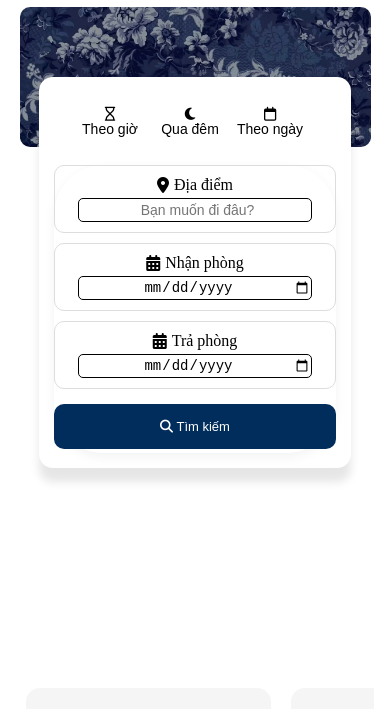
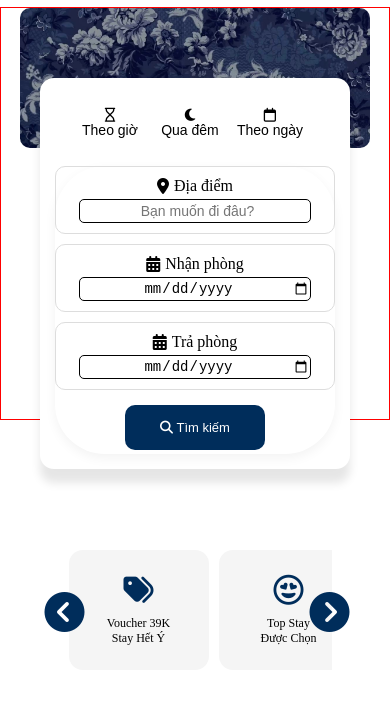
Before and after one commit to sonderverse08/Fose-Stay, a plain HTML site: page index.html in a window 390 px wide. Shown: the part 116-825 px from the top of the page. Drawn offline with Linux system fonts and the light colour scheme; some icons are missing.

Commit message:
continue

```diff
--- a/css/style.css
+++ b/css/style.css
@@ -730,7 +730,8 @@ button{
         flex-direction: column;
         align-items: center;
         padding: 0;
-        margin-bottom: 20px;
+        margin-bottom: 10px;
+        border: solid 1px red;
     }
 
     .sub-header-image {
@@ -748,6 +749,7 @@ button{
         margin: 0 auto;
         height: auto;
         padding: 15px;
+        margin-bottom: -120px;
     }
 
     .type-form {
@@ -779,15 +781,105 @@ button{
     .form-group::after { display: none; }
 
     .btn-search {
-        width: 100%;
+        width: 50%;
         margin: 5px 0 0 0;
         padding: 15px;
         border-radius: 10px;
     }
 
     /* ------------------------------------------- */
-    .suggestion-container,
-    .top-hotel,
+.suggestion-container{
+    display: flex;
+    flex-direction: row;
+    position: relative;
+    width: 70%;
+    margin: 0 auto;
+}
+
+.suggestion-wrapper{
+    overflow: hidden;
+    flex: 1;
+}
+
+.suggestion-track{
+    display: flex;
+    flex-direction: row;
+    align-items: center;
+    padding: 30px 10px;
+    justify-content: flex-start;
+    transition: transform 0.2s ease-in-out;
+    width: max-content;
+    width: 100%;
+}
+
+.suggestion-item{
+    display: flex;
+    flex-direction: column;
+    margin-right: 10px;
+    border-radius: 14px;
+    cursor: pointer;
+    align-items: center;
+    font-size: 12px;
+    flex: 0 0 140px;
+    height: 120px;
+    width: 120px;
+    justify-content: center;
+    text-align: center;
+    transition: all 0.3s;
+    background-color: #f5f5f5;
+
+}
+
+.suggestion-item:hover{
+    transform: scale(1.03);
+    background-color: #f5f5f5;
+    box-shadow: 0px 10px 15px rgba(0, 0, 0, 0.1);
+}
+
+.suggestion-icon{
+    font-size: 30px;
+    color: #002d5b;
+    margin-bottom: 8px;
+}
+
+button{
+    border: none;
+    cursor: pointer;
+    outline:none;
+    background-color: transparent;
+}
+
+.suggestion-btn {
+    display: flex;
+    justify-content: center;
+    align-items: center;
+    position: absolute;
+    top: 40%;
+    z-index: 1000;
+}
+
+.fa-circle-chevron-left, .fa-circle-chevron-right{
+    font-size: 40px;
+    color: #002d5b;
+    border: none;
+    outline: none;}
+
+.prev {
+    left: -14px;
+}
+
+.next {
+    right: -18px;
+}
+
+
+
+/*--------------------------------------------*/
+
+.exploration h2{
+    margin-left: 20px !important;
+}
+      .top-hotel,
     .advise {
         width: 92% !important;
         margin: 0 auto !important;
@@ -820,7 +912,6 @@ button{
     }
 }
 
-
 @media screen and (min-width: 481px) {
     .hamburger, .menu-checkbox {
         display: none;
```
